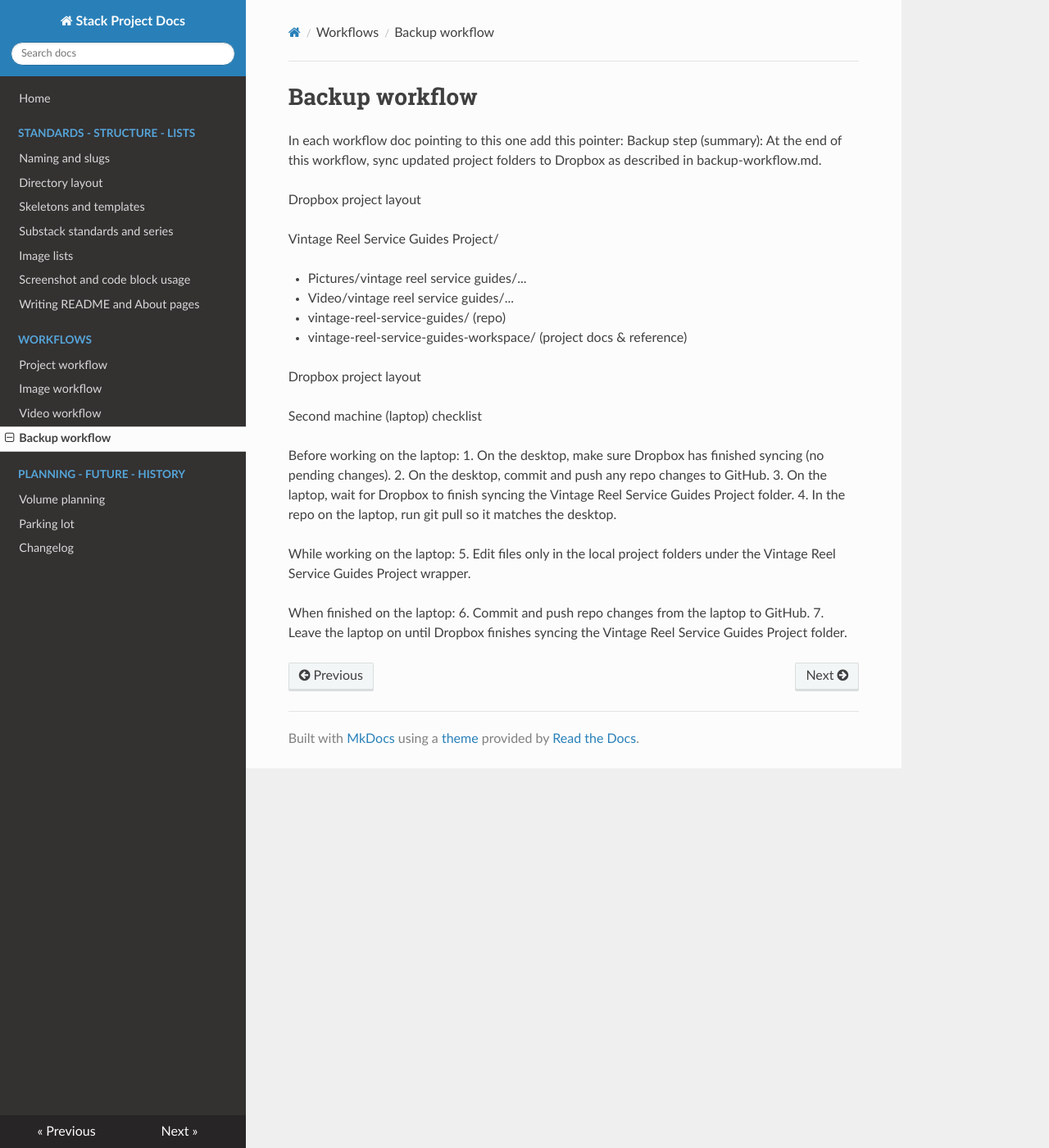
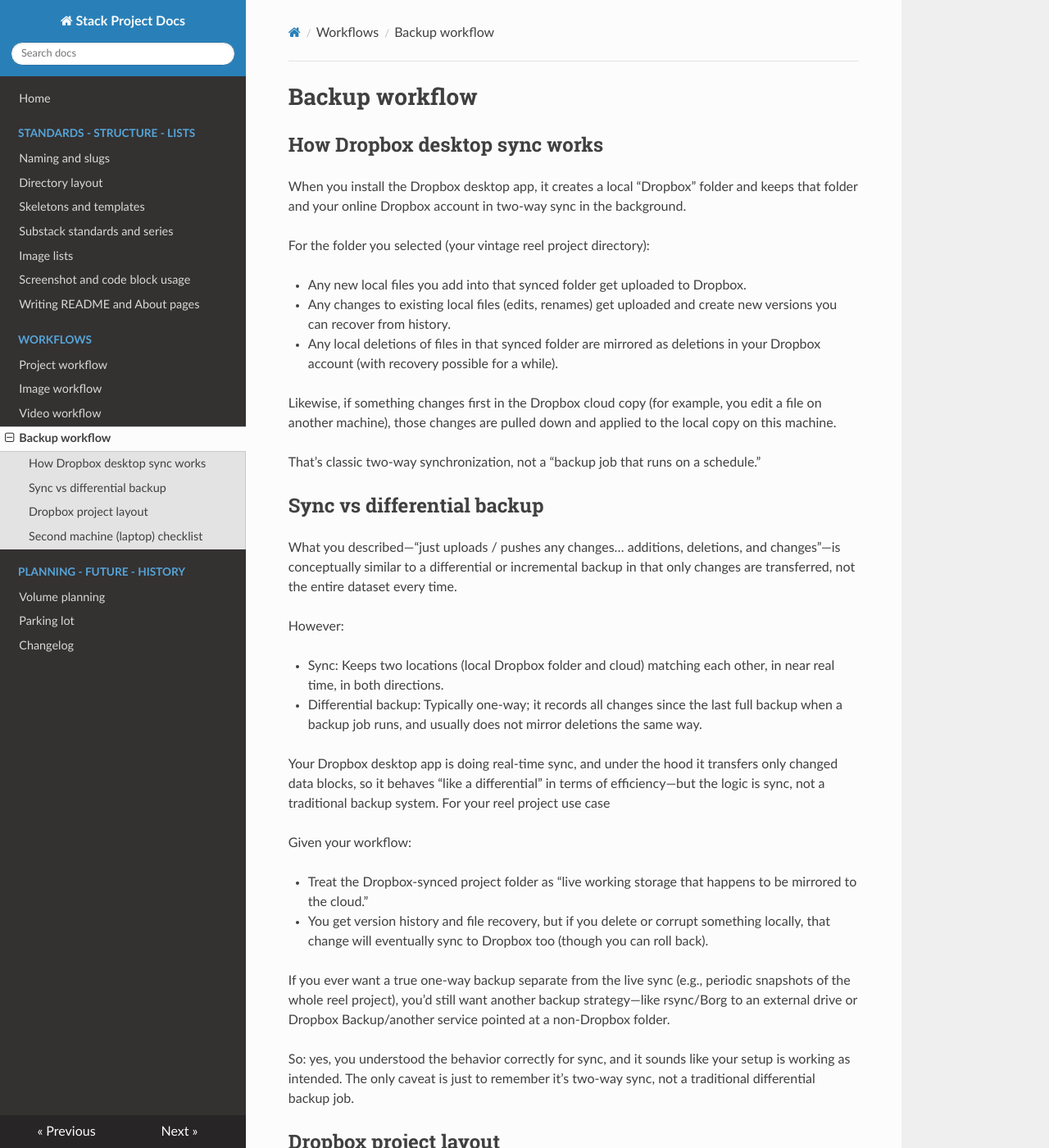
Before and after one commit to john-tech-writer/stack-project-docs, an MkDocs documentation site: the page built from docs/backup-workflow.md, in a window 1280 px wide and 1400 px high. Shown: the whole window at 82% size. Built offline with MkDocs 1.6.1, drawn with Linux system fonts in a browser that asks for light colours; nearby versions of some CDN libraries; some of the changed text lies outside the part shown.

Commit message:
revs to workflow docs
added pointer to backup workflow in other workflows, adding content to b-u workflow

```diff
--- a/docs/backup-workflow.md
+++ b/docs/backup-workflow.md
@@ -1,10 +1,45 @@
 # Backup workflow
 
-In each workflow doc pointing to this one add this pointer:
-Backup step (summary):
-At the end of this workflow, sync updated project folders to Dropbox as described in backup-workflow.md.
+## How Dropbox desktop sync works
 
-Dropbox project layout
+When you install the Dropbox desktop app, it creates a local “Dropbox” folder and keeps that folder and your online Dropbox account in two‑way sync in the background.
+
+For the folder you selected (your vintage reel project directory):
+
+  - Any new local files you add into that synced folder get uploaded to Dropbox.
+
+  - Any changes to existing local files (edits, renames) get uploaded and create new versions you can recover from history.
+
+  - Any local deletions of files in that synced folder are mirrored as deletions in your Dropbox account (with recovery possible for a while).
+
+Likewise, if something changes first in the Dropbox cloud copy (for example, you edit a file on another machine), those changes are pulled down and applied to the local copy on this machine.
+
+That’s classic two‑way synchronization, not a “backup job that runs on a schedule.”
+
+## Sync vs differential backup
+
+What you described—“just uploads / pushes any changes… additions, deletions, and changes”—is conceptually similar to a differential or incremental backup in that only changes are transferred, not the entire dataset every time.
+
+However:
+
+  - Sync: Keeps two locations (local Dropbox folder and cloud) matching each other, in near real time, in both directions.
+
+  - Differential backup: Typically one‑way; it records all changes since the last full backup when a backup job runs, and usually does not mirror deletions the same way.
+
+Your Dropbox desktop app is doing real‑time sync, and under the hood it transfers only changed data blocks, so it behaves “like a differential” in terms of efficiency—but the logic is sync, not a traditional backup system.
+For your reel project use case
+
+Given your workflow:
+
+  - Treat the Dropbox‑synced project folder as “live working storage that happens to be mirrored to the cloud.”
+
+  - You get version history and file recovery, but if you delete or corrupt something locally, that change will eventually sync to Dropbox too (though you can roll back).
+
+If you ever want a true one‑way backup separate from the live sync (e.g., periodic snapshots of the whole reel project), you’d still want another backup strategy—like rsync/Borg to an external drive or Dropbox Backup/another service pointed at a non‑Dropbox folder.
+
+So: yes, you understood the behavior correctly for sync, and it sounds like your setup is working as intended. The only caveat is just to remember it’s two‑way sync, not a traditional differential backup job.
+
+## Dropbox project layout
 
 Vintage Reel Service Guides Project/
 
@@ -16,19 +51,24 @@
 
   - vintage-reel-service-guides-workspace/ (project docs & reference)
 
-  Dropbox project layout
-
-Second machine (laptop) checklist
+## Second machine (laptop) checklist
 
 Before working on the laptop:
+
 1. On the desktop, make sure Dropbox has finished syncing (no pending changes).
+
 2. On the desktop, commit and push any repo changes to GitHub.
+
 3. On the laptop, wait for Dropbox to finish syncing the Vintage Reel Service Guides Project folder.
+
 4. In the repo on the laptop, run git pull so it matches the desktop.
 
 While working on the laptop:
+
 5. Edit files only in the local project folders under the Vintage Reel Service Guides Project wrapper.
 
 When finished on the laptop:
+
 6. Commit and push repo changes from the laptop to GitHub.
+
 7. Leave the laptop on until Dropbox finishes syncing the Vintage Reel Service Guides Project folder.
```
Also changed, not shown: docs/audio-video-workflow.md (+1 -1 lines), docs/image-workflow.md (+3 -3 lines), docs/project-workflow.md (+6 -0 lines).
